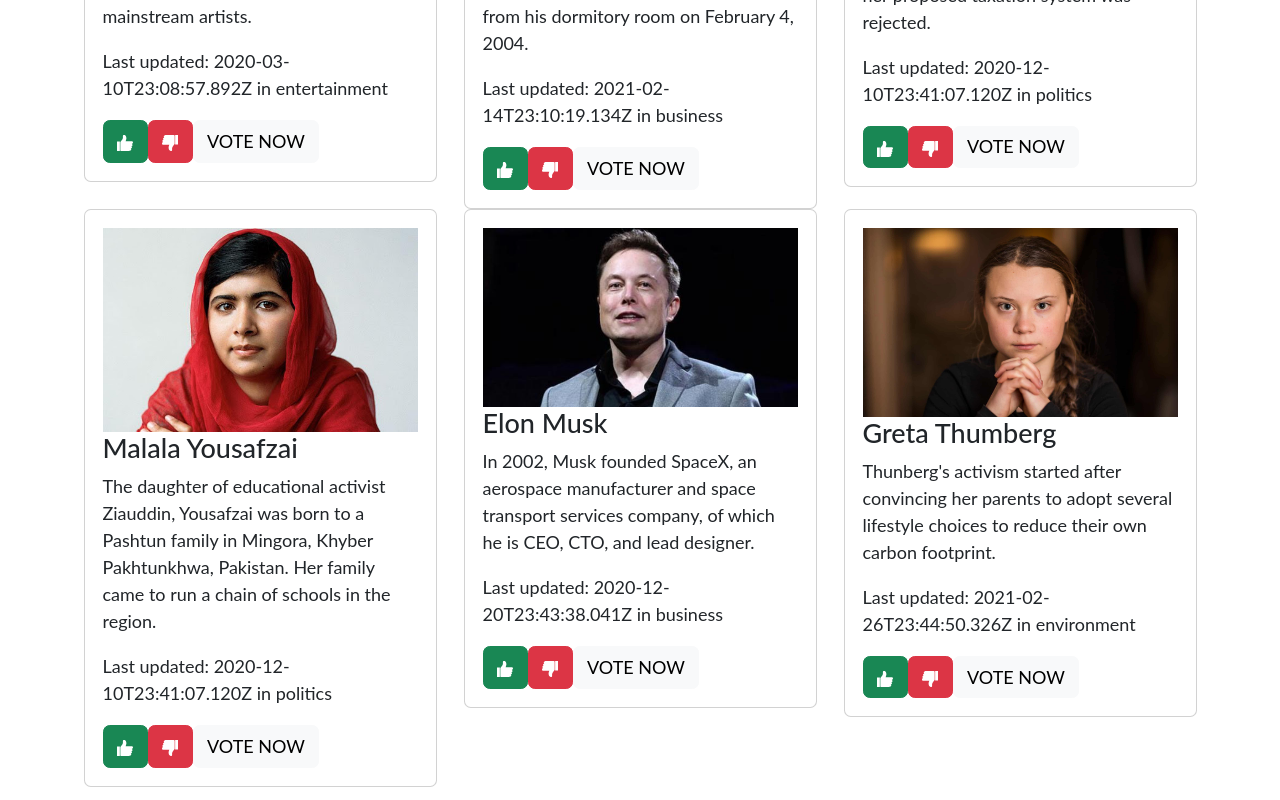
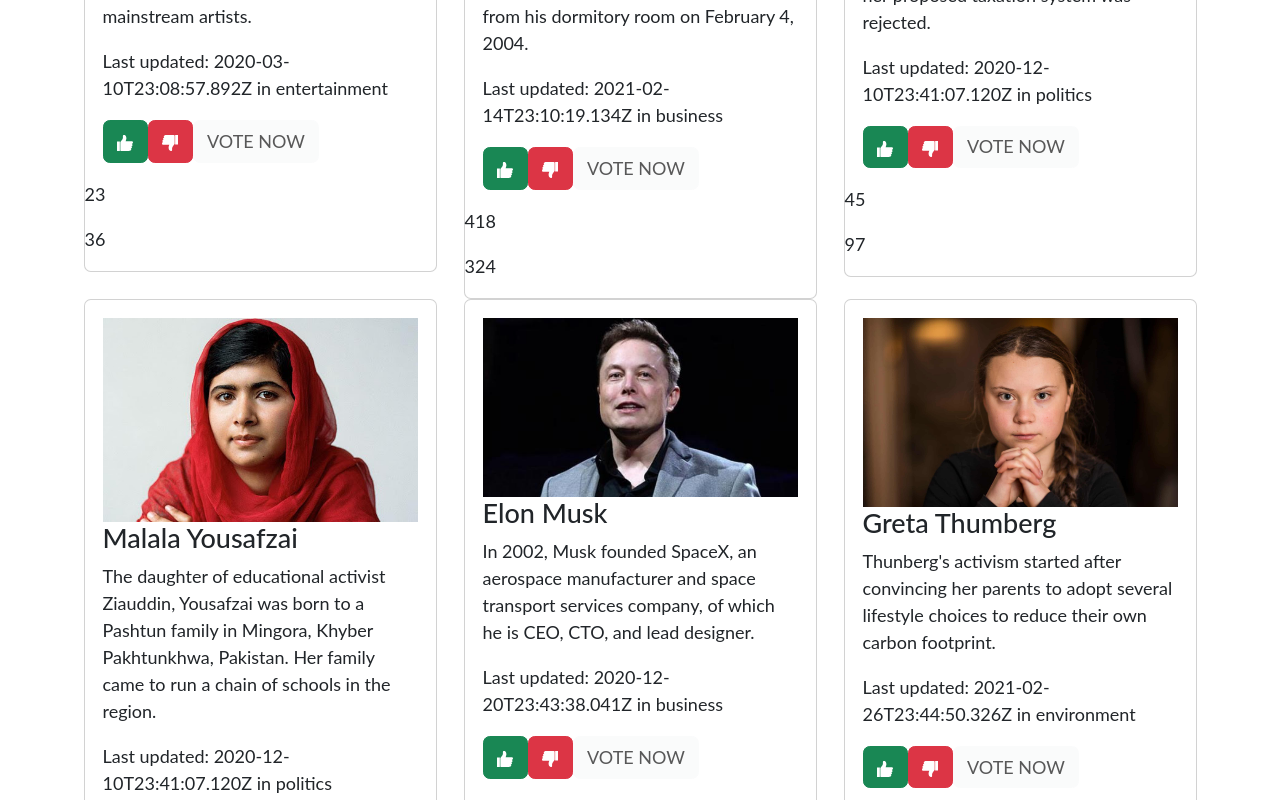
Before and after one commit to jorgechauxjr/rule-of-thumb, a Vue app: page / in a window 1280 px wide. Shown: the part 1200-2000 px from the top of the page. Built offline with nearby package versions, Linux system fonts and the light colour scheme.

Commit message:
[Add] events for thumbs up/down buttons

```diff
--- a/src/components/CardMain.vue
+++ b/src/components/CardMain.vue
@@ -1,15 +1,33 @@
 <script setup>
+import { ref } from 'vue'
 import thumbsUp from '@/assets/img/thumbs-up.svg'
 import thumbsDown from '@/assets/img/thumbs-down.svg'
 
-const props = defineProps({
+defineProps({
   picture: String,
   name: String,
   description: String,
   category: String,
   lastUpdated: String,
+  positiveVotes: Number,
+  negativeVotes: Number,
 })
-console.log('Name: ', props.name)
+const selectedVote = ref(null)
+const voteIsActive = ref(false)
+const voteNow = ref('btn btn-light disabled')
+
+function selectVote(thumbsType) {
+  selectedVote.value = thumbsType
+  enableVote()
+}
+
+function enableVote() {
+  if (voteIsActive.value === false) {
+    voteIsActive.value = true
+    voteNow.value = 'btn btn-light'
+  }
+  console.log('Activo?-> ', voteIsActive.value)
+}
 </script>
 
 <template>
@@ -20,13 +38,15 @@ console.log('Name: ', props.name)
       <h4 class="card-title">{{ name }}</h4>
       <p class="card-text">{{ description }}</p>
       <p>Last updated: {{ lastUpdated }} in {{ category }}</p>
-      <button class="btn btn-success">
+      <button class="btn btn-success" @click="selectVote('up')">
         <img :src="thumbsUp" alt="thumbs up" />
       </button>
-      <button class="btn btn-danger">
+      <button class="btn btn-danger" @click="selectVote('down')">
         <img :src="thumbsDown" alt="thumbs down" />
       </button>
-      <button class="btn btn-light">VOTE NOW</button>
+      <button :class="voteNow">VOTE NOW</button>
     </div>
+    <p>{{ positiveVotes }}</p>
+    <p>{{ negativeVotes }}</p>
   </div>
 </template>
--- a/src/components/CardsMain.vue
+++ b/src/components/CardsMain.vue
@@ -22,6 +22,8 @@ const persons = info.data
           :description="person.description"
           :category="person.category"
           :last-updated="person.lastUpdated"
+          :positive-votes="person.votes.positive"
+          :negative-votes="person.votes.negative"
         />
       </div>
     </div>
```
